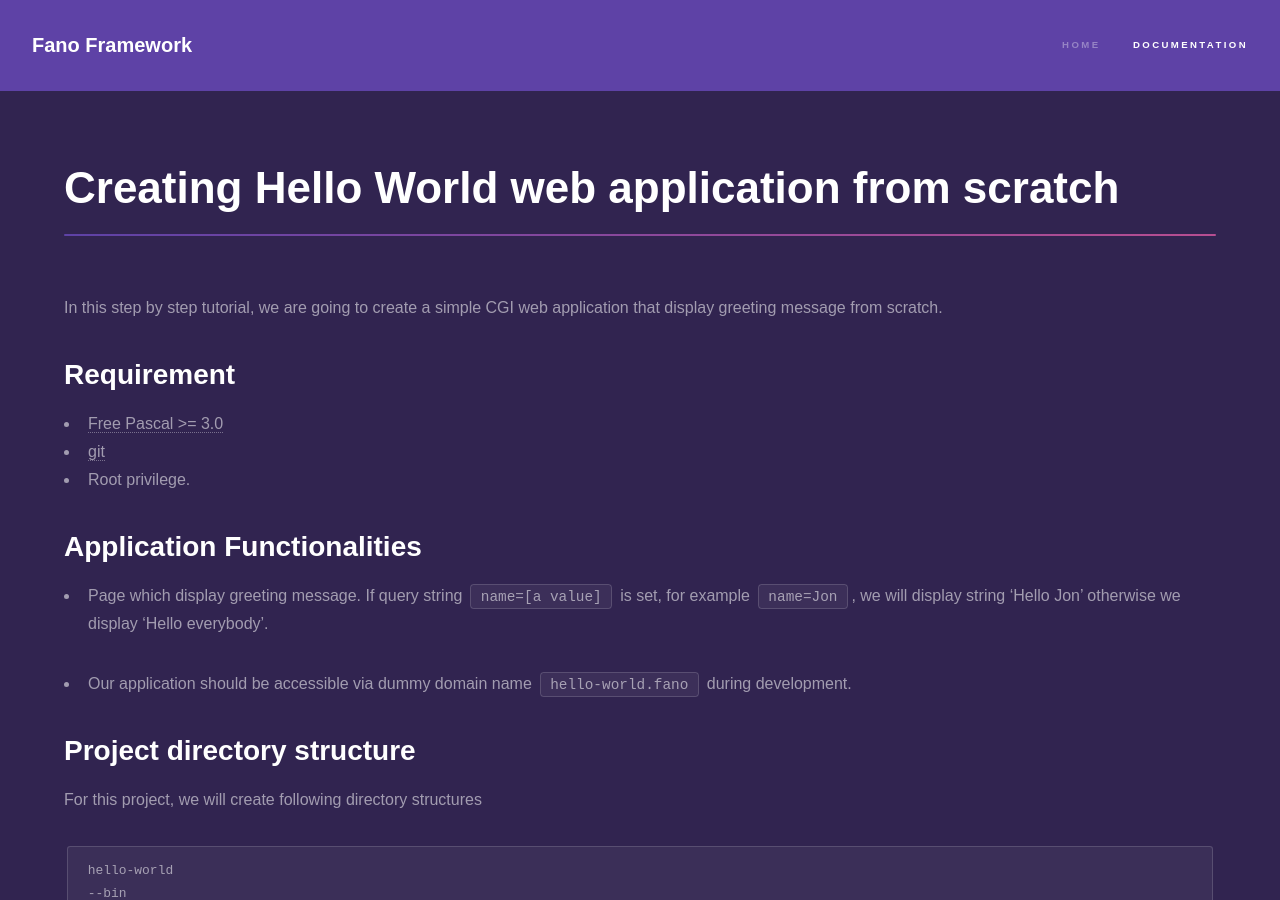
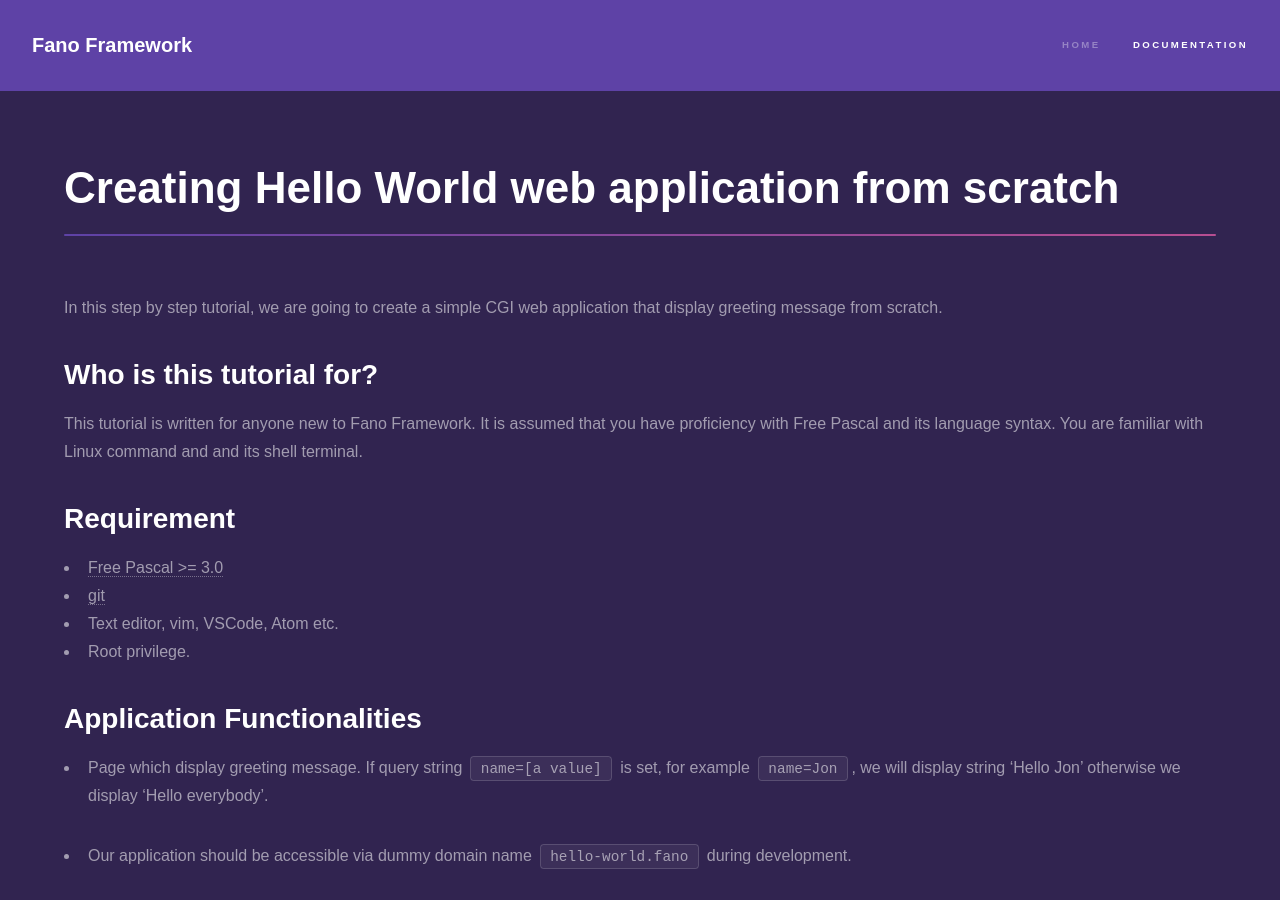
Before and after one commit to fanoframework/fanoframework.github.io, a Jekyll site: the page built from tutorials/hello-world-application/index.md, in a window 1280 px wide and 900 px high. Built offline with Jekyll 4.4.1, drawn with Linux system fonts in a browser that asks for light colours; our own code applies the rules of GitHub Pages for plain Markdown files; some of the changed text lies outside the part shown.

Commit message:
add target audience

````diff
--- a/tutorials/hello-world-application/index.md
+++ b/tutorials/hello-world-application/index.md
@@ -8,10 +8,15 @@ description: Step by step tutorial for creating basic hello world web applicatio
 In this step by step tutorial, we are going to create a simple CGI web application
 that display greeting message from scratch.
 
+## Who is this tutorial for?
+
+This tutorial is written for anyone new to Fano Framework. It is assumed that you have proficiency with Free Pascal and its language syntax. You are familiar with  Linux command and and its shell terminal.
+
 ## Requirement
 
 - [Free Pascal >= 3.0](https://www.freepascal.org)
 - [git](https://git-scm.com/)
+- Text editor, vim, VSCode, Atom etc.
 - Root privilege.
 
 ## Application Functionalities
@@ -200,7 +205,12 @@ end;
 
 ## Create hello controller
 
-Create a file `hello-world/src/App/Hello/Controllers/HelloController.pas`
+Create a file
+```
+hello-world/src/App/Hello/Controllers/HelloController.pas
+```
+
+and put following code
 
 ```
 unit HelloController;
@@ -243,6 +253,7 @@ get displayed in view
 ## Create hello controller factory class
 
 Create new file
+
 ```
 hello-world/src/App/Hello/Controllers/Factories/HelloControllerFactory.pas
 ```
````
